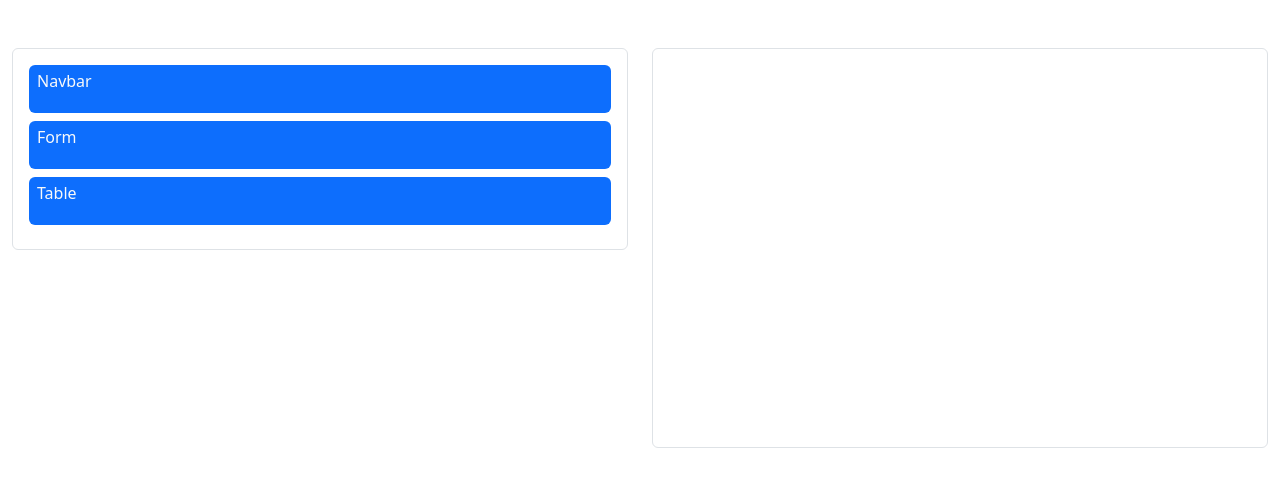
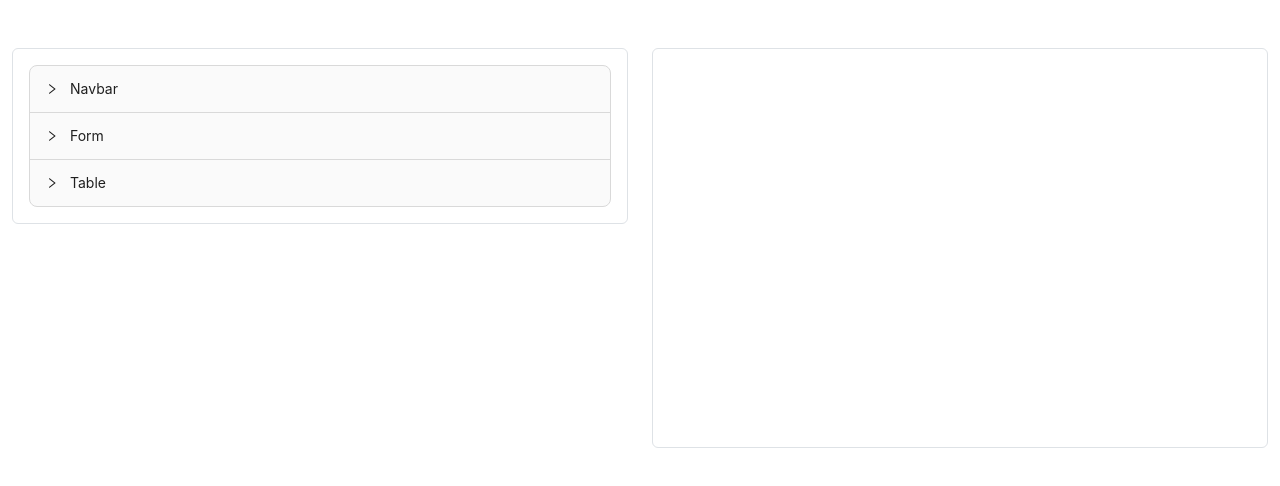
Before and after one commit to Sahasawat050143/zero-screen-template, a React (Create React App) app: page / in a window 1280 px wide. Shown: the top 486 px of the page. Built offline with nearby package versions, Linux system fonts and the light colour scheme.

Commit message:
add collapse form

```diff
--- a/package.json
+++ b/package.json
@@ -6,6 +6,7 @@
     "@testing-library/jest-dom": "^5.17.0",
     "@testing-library/react": "^13.4.0",
     "@testing-library/user-event": "^13.5.0",
+    "antd": "^5.10.3",
     "bootstrap": "^5.3.2",
     "react": "^18.2.0",
     "react-bootstrap": "^2.9.1",
--- a/src/components/collapse/ZCollapse.jsx
+++ b/src/components/collapse/ZCollapse.jsx
@@ -1,20 +1,11 @@
-import React from 'react'
+import React, { useState } from 'react'
+// import {Collapse} from "react-bootstrap"
+import { Collapse } from 'antd';
 
-const ZCollapse = () => {
+const ZCollapse = ({items, onChange}) => {
+
   return (
-    <>
-        <div className='p-1 bg-primary d-flex align-items-center rounded mb-2'>
-            <p className='text-light ms-1'>Navbar</p>
-        </div>
-
-        <div className='p-1 bg-primary d-flex align-items-center rounded mb-2'>
-            <p className='text-light ms-1'>Form</p>
-        </div>
-
-        <div className='p-1 bg-primary d-flex align-items-center rounded mb-2'>
-            <p className='text-light ms-1'>Table</p>
-        </div>
-    </>
+    <Collapse items={items} onChange={onChange} />
   )
 }
 
--- a/src/pages/create-form-template/pages/form-create-template/FormCreateTemplate.jsx
+++ b/src/pages/create-form-template/pages/form-create-template/FormCreateTemplate.jsx
@@ -1,12 +1,39 @@
 import React from 'react'
 import {Collapse} from "react-bootstrap"
 import ZCollapse from '../../../../components/collapse/ZCollapse'
+import { CollapseForm } from './collapse-form/CollapseForm'
 
 export const FormCreateTemplate = () => {
+  // const [open, setOpen] = useState(false)
+  const text = `
+    A dog is a type of domesticated animal.
+    Known for its loyalty and faithfulness,
+    it can be found as a welcome guest in many households across the world.
+  `
+  const items = [
+    {
+      key: 'navbar',
+      label: 'Navbar',
+      children: <p>{text}</p>,
+    },
+    {
+      key: 'form',
+      label: 'Form',
+      children: <CollapseForm />,
+    },
+    {
+      key: 'table',
+      label: 'Table',
+      children: <p>{text}</p>,
+    },
+  ];
+
+  const onChange = (key) => {
+    console.log(key);
+  };
   return (
     <div className='p-3 rounded border'>
-        {/* <button className='btn btn-primary'>Button</button> */}
-        <ZCollapse />
+      <ZCollapse items={items} onChange={onChange}/>
     </div>
   )
 }
--- /dev/null
+++ b/src/pages/create-form-template/pages/form-create-template/collapse-form/CollapseForm.jsx
@@ -0,0 +1,78 @@
+import React, { useState } from "react";
+
+export const CollapseForm = () => {
+    const [inputList, setInputList] = useState([])
+    // const [inputName, setInputName] = useState("")
+    // const [titleForm, setTitleForm] = useState("")
+    const [value, setValue] = useState({
+        inputName: "",
+        title: ""
+    })
+
+    const handleChange  = (e) => {
+        setValue({
+            [e.target.name]: e.target.value,
+        })
+    }
+
+    const onAddInputClick = (e) => {
+        e.preventDefault();
+
+        setInputList(prev => {
+            return [...prev, value.inputName]
+        })
+
+        setValue({inputName: ""})
+    }
+
+    console.log('inputList', inputList);
+  return (
+    <form onSubmit={onAddInputClick}>
+      <div className="mb-3">
+        <label className="form-label">
+          Title
+        </label>
+        <input
+          type="text"
+          className="form-control"
+          id="title"
+          name="title"
+          value={value.title}
+          onChange={handleChange}
+        />
+      </div>
+      <div className="p-3 border shadow">
+        <div className="p-3 border mb-3">
+            <p className="fw-bold">List input in form</p>
+            <div className="row">
+                {inputList.length > 0 && inputList.map(item => (
+                    <div className="col-4">
+                        <div className="card p-2 bg-info text-light">{item}</div>
+                    </div>
+                ))}
+            </div>
+        </div>
+        <div className="mb-3">
+            <label htmlFor="exampleInputPassword1" className="form-label">
+                Input Name
+            </label>
+            <div className="row">
+                <div className="col-10">
+                <input
+                    name="inputName"
+                    type="text"
+                    className="form-control"
+                    id="inputName"
+                    value={value.inputName}
+                    onChange={handleChange}
+                />
+                </div>
+                <div className="col-2">
+                <button className="btn btn-primary" type="submit">+ Add Input</button>
+                </div>
+            </div>
+        </div>
+      </div>
+    </form>
+  );
+};
```
Also changed, not shown: 1 other file (tests, documents, lock files or other folders).
